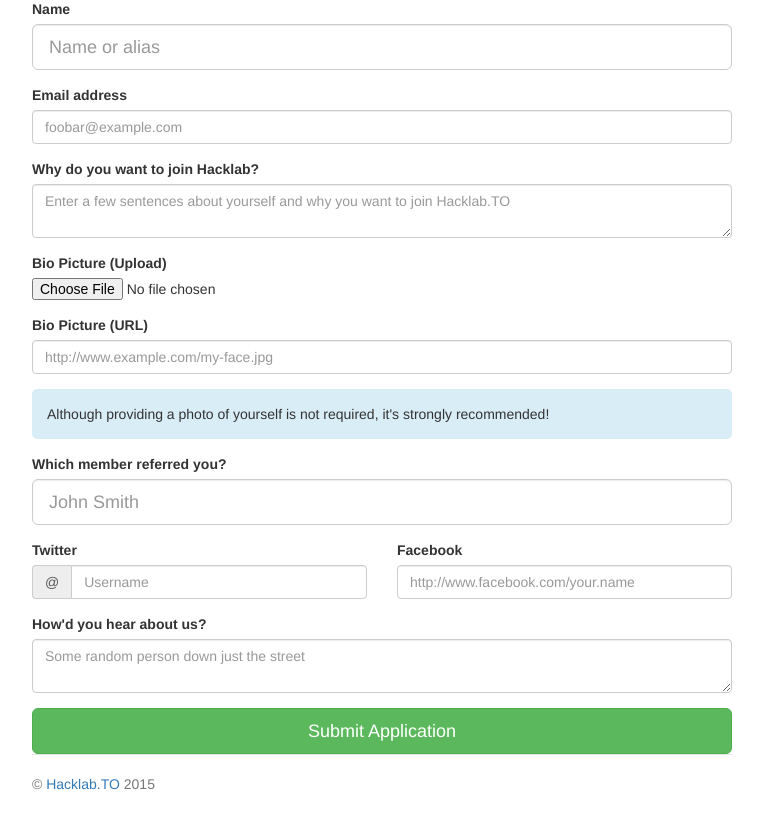
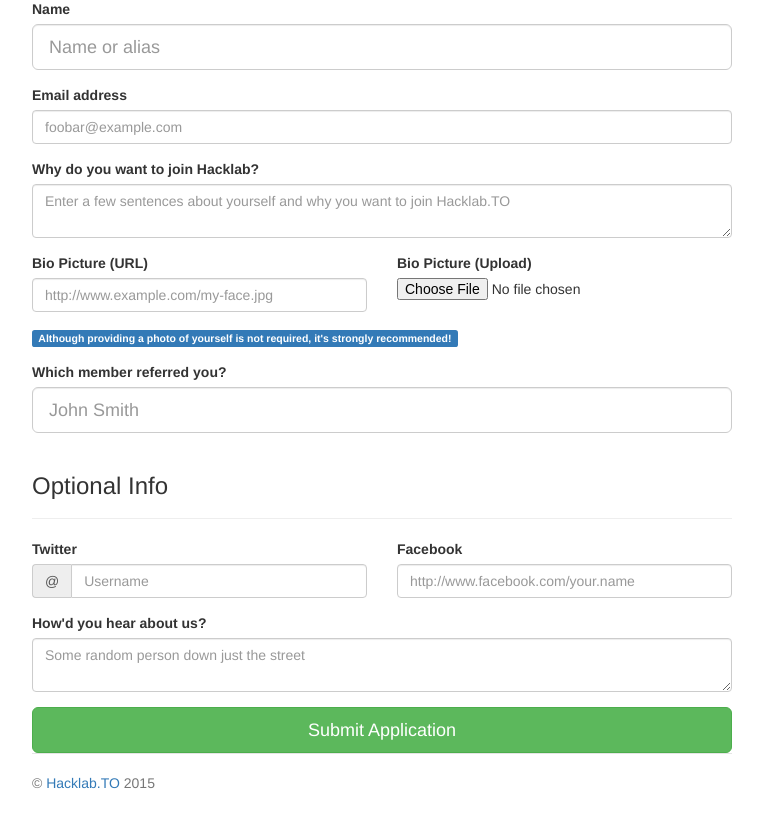
Before and after one commit to myles/apply.hacklab.to, a PHP site: template views/apply.twig in a window 1280 px wide. Shown: the part 111-935 px from the top of the page, without its empty margins (258-1021 px from the left). After the commit the page ends 900 px from the top, so only its background shows below. Run offline with PHP 8.4, Linux system fonts and the light colour scheme; the template is opened without the code that fills it, so the values that code supplies are empty; some libraries are stand-ins or nearby versions.

Commit message:
Rearranging form fields

```diff
--- a/views/apply.twig
+++ b/views/apply.twig
@@ -16,20 +16,33 @@
           <label for="bio">Why do you want to join Hacklab?</label>
           <textarea class="form-control" id="bio" placeholder="Enter a few sentences about yourself and why you want to join Hacklab.TO" required></textarea>
         </div>
+      </div>
+    </div>
+    <div class="row">
+      <div class="col-md-6">
+        <div class="form-group">
+          <label for="face2">Bio Picture (URL)</label>
+          <input type="url" class="form-control" id="face2" placeholder="http://www.example.com/my-face.jpg">
+        </div>
+      </div>
+      <div class="col-md-6">
         <div class="form-group">
           <label for="face">Bio Picture (Upload)</label>
           <input type="file" id="face">
         </div>
+      </div>
+    </div>
+    <div class="row">
+      <div class="col-md-12">
         <div class="form-group">
-          <label for="face2">Bio Picture (URL)</label>
-          <input type="url" class="form-control" id="face2" placeholder="http://www.example.com/my-face.jpg">
-        </div>
-        <div class="form-group">
-          <p class="bg-info hl-info-box">Although providing a photo of yourself is not required, it's strongly recommended!</p>
+          <span class="label label-primary">Although providing a photo of yourself is not required, it's strongly recommended!</span>
         </div>
         <div class="form-group">
           <label for="member">Which member referred you?</label>
           <input type="text" class="form-control input-lg" id="member" placeholder="John Smith" required>
+        </div>
+        <div class="page-header">
+          <h3>Optional Info</h3>
         </div>
       </div>
     </div>
--- a/web/assets/main.css
+++ b/web/assets/main.css
@@ -79,6 +79,6 @@ body {
 }
 
 .hl-info-box {
-	padding: 15px;
+	padding: 10px 15px;
 	border-radius: 5px;
 }
```
